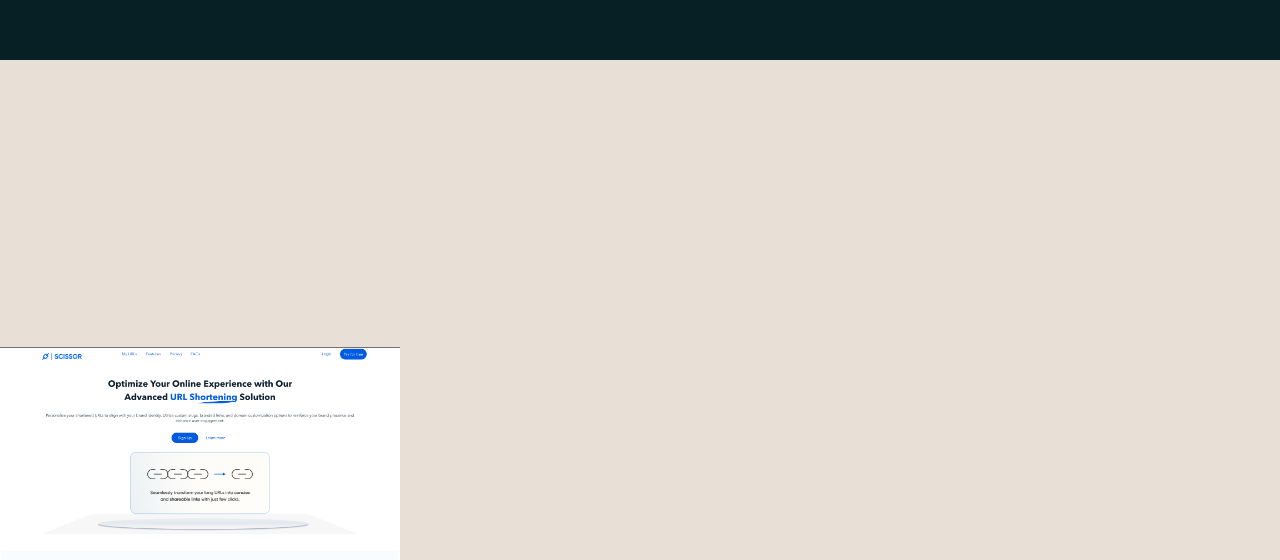
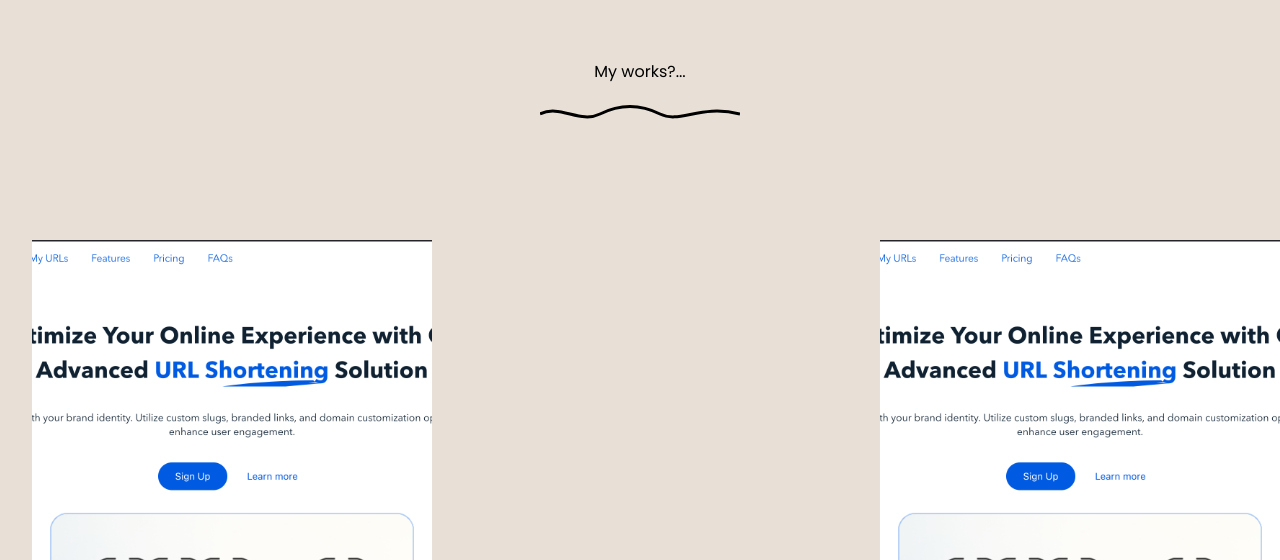
Before and after one commit to stephanniegb/stephaniegb, a Next.js app: page / in a window 1280 px wide. Shown: the part 1540-2100 px from the top of the page. Built offline with nearby package versions, Linux system fonts and the light colour scheme; a web font is replaced by a local one.

Commit message:
chore: update to hybrid scroll

```diff
--- a/app/components/About/About.module.css
+++ b/app/components/About/About.module.css
@@ -1,5 +1,5 @@
 .aboutContainer {
-  background-color: var(--darkGreen);
+  background-color: var(--lightbeige);
   height: 100vh;
 }
 .header {
--- a/app/components/hero/Hero.module.css
+++ b/app/components/hero/Hero.module.css
@@ -9,7 +9,7 @@
   height: 100vh;
 }
 .left {
-  background-color: var(--darkGreen);
+  background-color: var(--lightbeige);
   grid-column: span 2;
 }
 .right {
@@ -25,7 +25,7 @@
 }
 .hiText {
   font-family: "Lobster", sans-serif;
-  /* transform: rotate(320deg); */
+  transform: rotate(320deg);
   display: inline-block;
   font-size: 1.5rem;
 }
--- a/app/components/work/Work.module.css
+++ b/app/components/work/Work.module.css
@@ -5,7 +5,7 @@
 }
 
 .workContainer {
-  background-color: var(--darkGreen);
+  background-color: var(--lightbeige);
   min-height: 100vh;
 }
 .projectsSection {
--- a/app/components/work/Work.tsx
+++ b/app/components/work/Work.tsx
@@ -8,18 +8,22 @@ const images = [
   "/Screenshot 2023-10-22 at 8.43.49 PM.png",
   "/Screenshot 2023-10-22 at 8.43.49 PM.png",
   "/Screenshot 2023-10-22 at 8.43.49 PM.png",
+  "/Screenshot 2023-10-22 at 8.43.49 PM.png",
+  "/Screenshot 2023-10-22 at 8.43.49 PM.png",
+  "/Screenshot 2023-10-22 at 8.43.49 PM.png",
+  "/Screenshot 2023-10-22 at 8.43.49 PM.png",
 ];
 const Work = () => {
   useEffect(() => {
     const stickySection = document.querySelectorAll(".sticky");
 
-    images.forEach((img) => {
-      stickySection.forEach((section) => {
-        let Image = document.createElement("img");
-        Image.src = img;
-        section.querySelector(".scroll_section")?.appendChild(Image);
-      });
-    });
+    // images.forEach((img) => {
+    //   stickySection.forEach((section) => {
+    //     let Image = document.createElement("img");
+    //     Image.src = img;
+    //     section.querySelector(".scroll_section")?.appendChild(Image);
+    //   });
+    // });
 
     const transform = (section: Element) => {
       const parent = section.parentElement;
@@ -28,30 +32,58 @@ const Work = () => {
         const scrollSection = section.querySelector(
           ".scroll_section"
         ) as HTMLElement;
-
-        // Get the current scroll position using window.scrollY
         let percentage =
           ((window.scrollY - offSetTop) / window.innerHeight) * 100;
         percentage = percentage < 0 ? 0 : percentage > 400 ? 400 : percentage;
         scrollSection.style.transform = `translate3d(${-percentage}vw, 0, 0)`;
       }
     };
-    window.addEventListener("scroll", (e) => {
+    const handleScroll = () => {
       for (let i = 0; i < stickySection.length; i++) {
         transform(stickySection[i]);
       }
-    });
-    return () => {};
+    };
+    window.addEventListener("scroll", handleScroll);
+    return () => {
+      window.removeEventListener("scroll", handleScroll);
+    };
   }, []);
 
   return (
-    <div className="sticky_parent">
-      <div className="sticky">
-        <div className="scroll_section">
-          <img src="/Screenshot 2023-10-22 at 8.43.49 PM.png" alt="" />
+    <section className={styles.workContainer}>
+      <h2 className={styles.header}>
+        My works?...
+        <svg
+          xmlns="http://www.w3.org/2000/svg"
+          width="200"
+          height="50"
+          viewBox="0 0 200 50"
+        >
+          <path
+            d="M0 30 C 20 20, 40 40, 60 30 S 100 20, 120 30 S 160 20, 200 30"
+            fill="none"
+            stroke="#000000"
+            stroke-width="3"
+          />
+        </svg>
+      </h2>
+      <div className="sticky_parent">
+        <div className="sticky">
+          <div className="scroll_section">
+            {images.map((img, index) => (
+              <img key={index} src={img} alt="" />
+            ))}
+          </div>
         </div>
       </div>
-    </div>
+      {/* <div className="sticky_parent">
+        <div className="sticky">
+          <div className="scroll_section">
+            <img src="/Screenshot 2023-10-22 at 8.43.49 PM.png" alt="" />
+          </div>
+        </div>
+      </div> */}
+    </section>
   );
 };
 
--- a/app/globals.css
+++ b/app/globals.css
@@ -149,9 +149,14 @@ font-family: 'Sacramento', cursive; */
   width: 500vw;
   will-change: transform;
   display: flex;
+
   justify-content: space-between;
   align-items: center;
+  padding: 2rem;
 }
 img {
   width: 400px;
+  height: 80%;
+  object-fit: cover;
+  object-position: center;
 }
```
